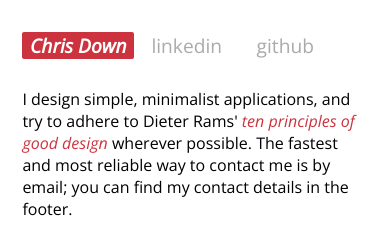
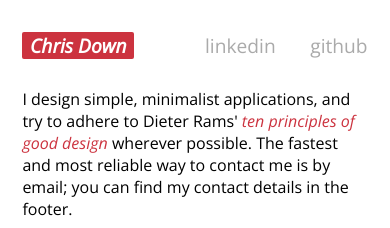
Before and after one commit to cdown/chrisdown.name, a Jekyll site: the page built from index.html, in a window 390 px wide. Shown: the top 228 px of the page. Built offline with Jekyll 4.4.1, drawn with Linux system fonts in a browser that asks for light colours.

Commit message:
Revert "Don't float headers on small screens"
This is a bit too sensitive for my liking, it takes effect before it is
necessary to do so.

This reverts commit 847b1573a7030de35e3ada168343640bc1814bd5.

```diff
--- a/css/style.css
+++ b/css/style.css
@@ -152,10 +152,6 @@ article p {
     footer div.contact p {
         text-align: left;
     }
-
-    header nav ul.home, header nav ul.extra {
-        float: none;
-    }
 }
 
 h1 {
```
